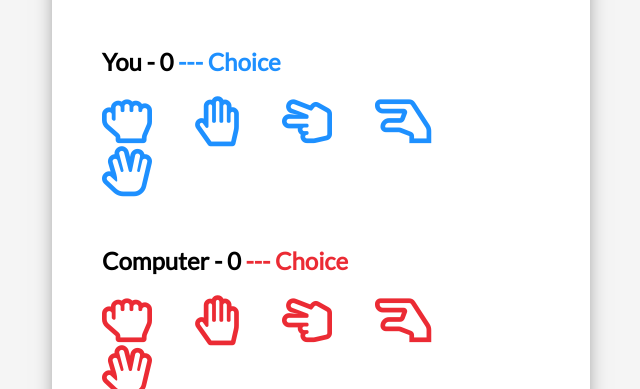
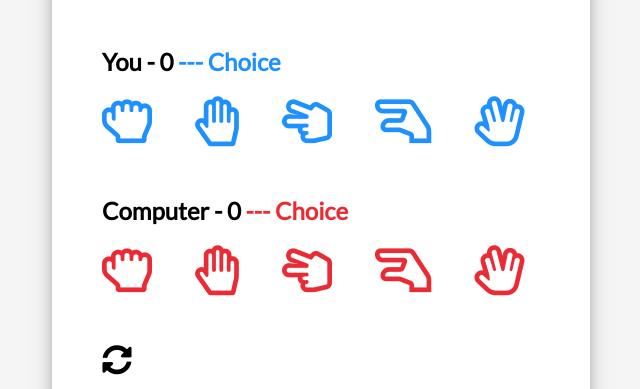
Before and after one commit to tod619/rockPaperSpock, a plain HTML site: page index.html in a window 1280 px wide. Shown: the part 203-592 px from the top of the page, without its empty margins (319-959 px from the left). Drawn offline with Linux system fonts and the light colour scheme.

Commit message:
remove padding from last palyer + computer icons in style.css file

```diff
--- a/style.css
+++ b/style.css
@@ -55,6 +55,11 @@ h2 {
 #player .choice {
   color: dodgerblue;
   cursor: pointer;
+}
+
+#player .far:last-of-type,
+#computer .far:last-of-type {
+  margin-right: 0;
 }
 
 #computer .far,
```
